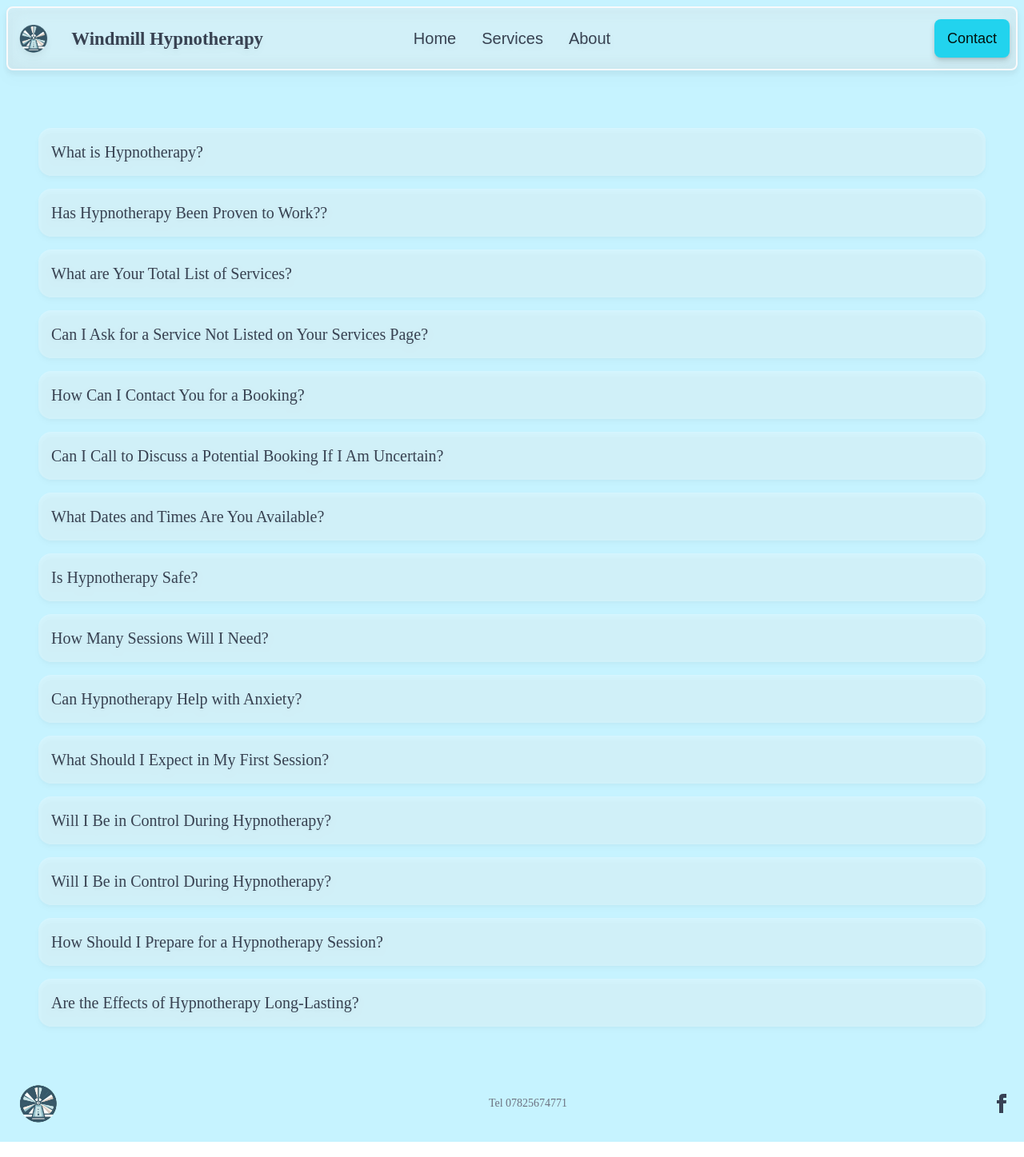
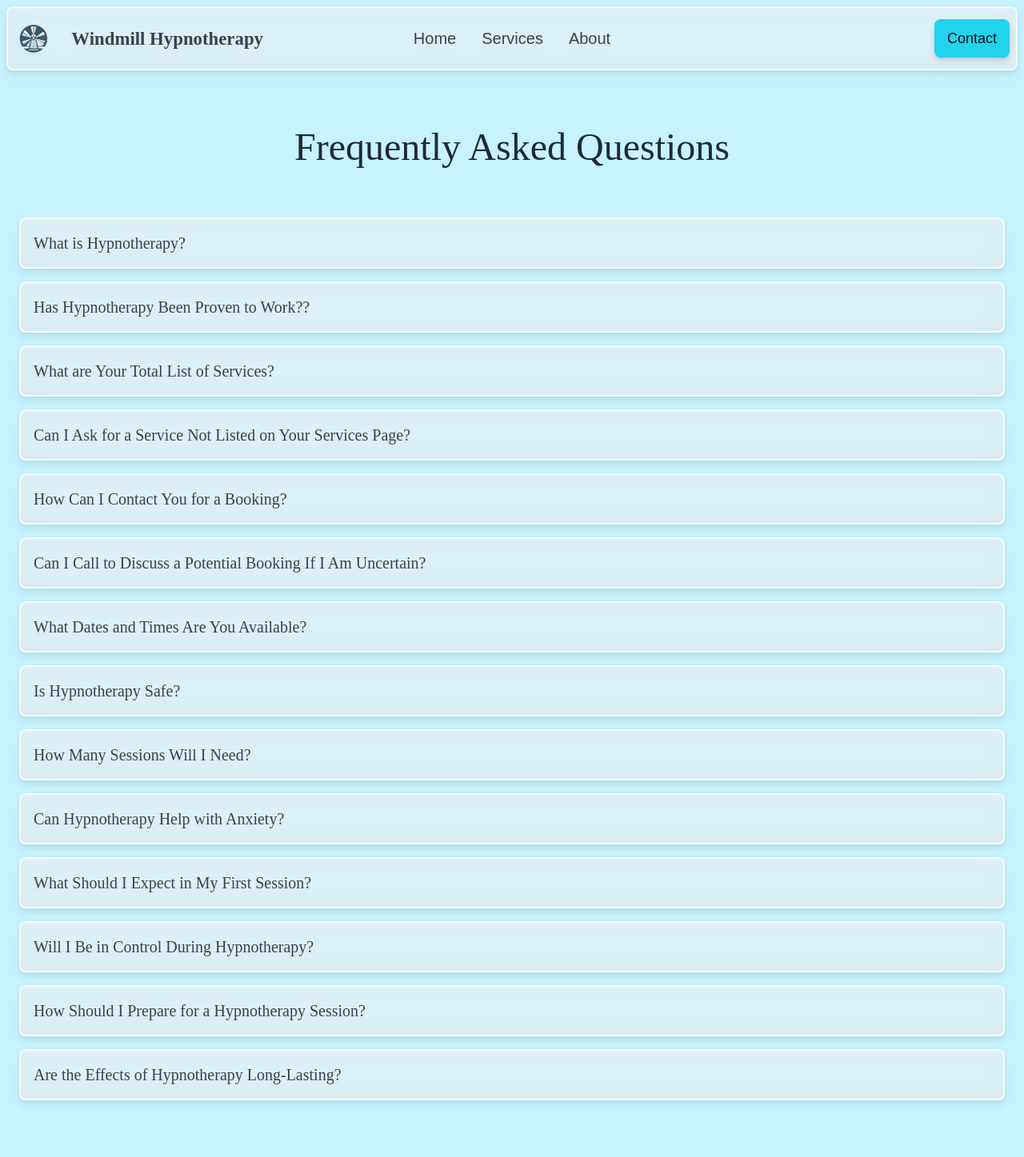
Before and after one commit to oscargavin/windmill-therapy, a React (Create React App) app: page /about in a window 1280 px wide. Shown: the top 1447 px of the page at 80% size. Built offline with nearby package versions, Linux system fonts and the light colour scheme.

Commit message:
aesthetic changes

```diff
--- a/src/components/Background.js
+++ b/src/components/Background.js
@@ -3,7 +3,7 @@ import { Link } from "react-router-dom";
 function Background() {
   return (
     <div className="md:w-full pb-12 md:pb-36">
-      <div className="flex flex-col px-8 justify-center mx-2 md:mt-16 md:h-3/4 backdrop-blur-md bg-white/30 py-16 md:w-5/6 items-center md:mx-auto rounded-lg border-2 border-gray-50 drop-shadow-lg">
+      <div className="flex flex-col px-8 justify-center mx-2 md:mt-16 md:h-3/4 backdrop-blur-lg bg-white/50 py-16 md:w-5/6 items-center md:mx-auto rounded-lg border-2 border-gray-50 drop-shadow-lg">
         <h1 className="text-5xl font-pacifico mb-6 mx-auto text-center md:text-7xl text-gray-700">
           Your Path to Gentle Healing
         </h1>
--- a/src/components/ContactForm.js
+++ b/src/components/ContactForm.js
@@ -24,10 +24,10 @@ export default function Contact() {
   return (
     <div className="md:mx-auto mx-auto w-11/12 md:px-32">
       <div className="flex flex-col justify-center items-center space-y-2">
-        <h1 className="drop-shadow-md rounded-md mb-6 text-gray-700 mx-auto justify-center items-center flex mt-16 font-bold text-4xl underline">
+        <h1 className="drop-shadow-md font-pacifico rounded-md mb-6 text-gray-700 mx-auto justify-center items-center flex mt-16 font-bold text-4xl underline">
           Contact
         </h1>
-        <div className="flex flex-row space-x-4 items-center">
+        <div className="flex flex-row justify-center space-x-4 items-center">
           <svg
             xmlns="http://www.w3.org/2000/svg"
             class="icon icon-tabler icon-tabler-phone-filled"
@@ -47,11 +47,11 @@ export default function Contact() {
               fill="currentColor"
             />
           </svg>
-          <h1 className="text-gray-600 text-2xl font-light">
-            <a href="tel:+447825674771">Tel 07825674771</a>
+          <h1 className="text-gray-600 font-messiri text-2xl font-light">
+            <a href="tel:+447825674771">Tel 078256 74771</a>
           </h1>
         </div>
-        <div className="flex flex-row space-x-4 items-center">
+        <div className="flex flex-row justify-center font-messiri space-x-4 items-center">
           <svg
             xmlns="http://www.w3.org/2000/svg"
             class="icon icon-tabler icon-tabler-mail-filled"
@@ -83,7 +83,7 @@ export default function Contact() {
           </h1>
         </div>
       </div>
-      <div className="mx-auto md:pr-2 w-full grid grid-cols-1 md:grid-cols-6 my-12 backdrop-blur-md bg-white/30 rounded-lg drop-shadow-lg">
+      <div className="mx-auto md:pr-2 w-full grid grid-cols-1 md:grid-cols-6 my-12 backdrop-blur-md bg-white/50 rounded-lg drop-shadow-lg">
         <img
           src="/discussion.png"
           className="md:col-start-1 md:col-span-3 rounded-t-lg md:rounded-l-lg"
--- a/src/components/ContactInfo.js
+++ b/src/components/ContactInfo.js
@@ -3,7 +3,7 @@ import React from "react";
 const ContactInfo = () => {
   return (
     <div className="container md:mx-auto w-full mx-auto md:w-11/12 px-4 mb-12">
-      <div className="backdrop-blur-md bg-white/30 p-6 rounded-md shadow-md flex flex-row justify-between">
+      <div className="backdrop-blur-md bg-white/50 p-6 rounded-md shadow-md flex flex-row justify-between">
         <div className="">
           <h2 className="text-xl text-gray-700 font-semibold mb-4">
             Points of contact
--- a/src/components/Footer.js
+++ b/src/components/Footer.js
@@ -5,7 +5,7 @@ function Footer() {
         <img src="/logo.png" className="w-16"></img>
         <div className="flex space-x-8 flex-col items-center justify-center w-full">
           <h1 className="text-gray-500 text-sm font-light">
-            <a href="tel:+447825674771">Tel 07825674771</a>
+            <a href="tel:+447825674771">Tel 07825 674771</a>
           </h1>
         </div>
 
--- a/src/components/Nav.js
+++ b/src/components/Nav.js
@@ -27,7 +27,7 @@ function Nav() {
   }, [lastScrollY]);
   return (
     <div className={`navbar ${navbarHidden ? "navbar-hidden" : ""}`}>
-      <div className="navbar backdrop-blur-md bg-white/30 border-2 border-gray-50 rounded-lg drop-shadow-lg">
+      <div className="navbar backdrop-blur-lg bg-white/50 border-2 border-gray-50 rounded-lg drop-shadow-lg">
         <div className="navbar-start">
           <div className="dropdown z-50">
             <div tabIndex={0} role="button" className="btn btn-ghost lg:hidden">
--- a/src/components/Qualifications.js
+++ b/src/components/Qualifications.js
@@ -1,15 +1,15 @@
 export default function Qualifications() {
   return (
     <div className="mt-24 mb-24 w-full md:w-3/4 mx-auto py-6 px-4">
-      <h1 className="w-full flex justify-center text-5xl mb-12 text-gray-600 font-thin">
+      <h1 className="w-full flex justify-center font-pacifico text-5xl md:text-7xl mb-12 text-gray-600 font-thin">
         Qualifications
       </h1>
       <div className="flex md:flex-row flex-col items-center space-y-6 w-full justify-center space-x-8">
         <img
-          className="w-1/3 md:w-1/6 drop-shadow-sm"
+          className="w-1/3 md:w-1/6 drop-shadow-lg"
           src="/mindful_menopause.webp"
         ></img>
-        <img className="w-4/5 drop-shadow-sm rounded-md" src="/nch.png"></img>
+        <img className="w-4/5 drop-shadow-lg rounded-md" src="/nch.png"></img>
       </div>
     </div>
   );
--- a/src/index.css
+++ b/src/index.css
@@ -33,7 +33,7 @@ body {
 }
 
 .wave .shape-fill {
-  fill: #D5F6FF;
+  fill: #ebfbff;
 }
 
 .curve {
@@ -50,7 +50,7 @@ body {
 }
 
 .curve .shape-fill {
-  fill: #D5F6FF;
+  fill: #ebfbff;
 }
 
 .cloud {
@@ -81,7 +81,7 @@ body {
 }
 
 .white-bg {
-  background-color: #D5F6FF;
+  background-color: #ebfbff;
 }
 
 /* CSS */
--- a/src/pages/AboutPage.js
+++ b/src/pages/AboutPage.js
@@ -9,8 +9,11 @@ export default function AboutPage() {
   return (
     <div ref={ref1} className={`fade-in ${inView1 ? "visible" : ""}`}>
       <Nav />
-      <div className="mx-12 my-16 flex flex-col space-y-4">
-        <div className="collapse bg-gray-50 bg-opacity-30 drop-shadow-md">
+      <h className="font-pacifico flex justify-center mt-16 text-5xl">
+        Frequently Asked Questions
+      </h>
+      <div className="mx-6 my-16 flex flex-col space-y-4">
+        <div className="collapse backdrop-blur-lg bg-white/50 border-2 border-gray-50 rounded-lg drop-shadow-lg">
           <input type="radio" name="my-accordion-1" />
           <div className="collapse-title text-gray-700 text-xl font-medium">
             What is Hypnotherapy?
@@ -24,7 +27,7 @@ export default function AboutPage() {
             </p>
           </div>
         </div>
-        <div className="collapse bg-gray-50 bg-opacity-30 drop-shadow-md">
+        <div className="collapse backdrop-blur-lg bg-white/50 border-2 border-gray-50 rounded-lg drop-shadow-lg">
           <input type="radio" name="my-accordion-1" />
           <div className="collapse-title text-gray-700 text-xl font-medium">
             Has Hypnotherapy Been Proven to Work??
@@ -37,7 +40,7 @@ export default function AboutPage() {
             </p>
           </div>
         </div>
-        <div className="collapse bg-gray-50 bg-opacity-30 drop-shadow-md">
+        <div className="collapse backdrop-blur-lg bg-white/50 border-2 border-gray-50 rounded-lg drop-shadow-lg">
           <input type="radio" name="my-accordion-1" />
           <div className="collapse-title text-gray-700 text-xl font-medium">
             What are Your Total List of Services?
@@ -49,7 +52,7 @@ export default function AboutPage() {
             </p>
           </div>
         </div>
-        <div className="collapse bg-gray-50 bg-opacity-30 drop-shadow-md">
+        <div className="collapse backdrop-blur-lg bg-white/50 border-2 border-gray-50 rounded-lg drop-shadow-lg">
           <input type="radio" name="my-accordion-1" />
           <div className="collapse-title text-gray-700 text-xl font-medium">
             Can I Ask for a Service Not Listed on Your Services Page?
@@ -62,7 +65,7 @@ export default function AboutPage() {
             </p>
           </div>
         </div>
-        <div className="collapse bg-gray-50 bg-opacity-30 drop-shadow-md">
+        <div className="collapse backdrop-blur-lg bg-white/50 border-2 border-gray-50 rounded-lg drop-shadow-lg">
           <input type="radio" name="my-accordion-1" />
           <div className="collapse-title text-gray-700 text-xl font-medium">
             How Can I Contact You for a Booking?
@@ -75,7 +78,7 @@ export default function AboutPage() {
             </p>
           </div>
         </div>
-        <div className="collapse bg-gray-50 bg-opacity-30 drop-shadow-md">
+        <div className="collapse backdrop-blur-lg bg-white/50 border-2 border-gray-50 rounded-lg drop-shadow-lg">
           <input type="radio" name="my-accordion-1" />
           <div className="collapse-title text-gray-700 text-xl font-medium">
             Can I Call to Discuss a Potential Booking If I Am Uncertain?
@@ -87,7 +90,7 @@ export default function AboutPage() {
             </p>
           </div>
         </div>
-        <div className="collapse bg-gray-50 bg-opacity-30 drop-shadow-md">
+        <div className="collapse backdrop-blur-lg bg-white/50 border-2 border-gray-50 rounded-lg drop-shadow-lg">
           <input type="radio" name="my-accordion-1" />
           <div className="collapse-title text-gray-700 text-xl font-medium">
             What Dates and Times Are You Available?
@@ -99,7 +102,7 @@ export default function AboutPage() {
             </p>
           </div>
         </div>
-        <div className="collapse bg-gray-50 bg-opacity-30 drop-shadow-md">
+        <div className="collapse backdrop-blur-lg bg-white/50 border-2 border-gray-50 rounded-lg drop-shadow-lg">
           <input type="radio" name="my-accordion-1" />
           <div className="collapse-title text-gray-700 text-xl font-medium">
             Is Hypnotherapy Safe?
@@ -112,7 +115,7 @@ export default function AboutPage() {
             </p>
           </div>
         </div>
-        <div className="collapse bg-gray-50 bg-opacity-30 drop-shadow-md">
+        <div className="collapse backdrop-blur-lg bg-white/50 border-2 border-gray-50 rounded-lg drop-shadow-lg">
           <input type="radio" name="my-accordion-1" />
           <div className="collapse-title text-gray-700 text-xl font-medium">
             How Many Sessions Will I Need?
@@ -125,7 +128,7 @@ export default function AboutPage() {
             </p>
           </div>
         </div>
-        <div className="collapse bg-gray-50 bg-opacity-30 drop-shadow-md">
+        <div className="collapse backdrop-blur-lg bg-white/50 border-2 border-gray-50 rounded-lg drop-shadow-lg">
           <input type="radio" name="my-accordion-1" />
           <div className="collapse-title text-gray-700 text-xl font-medium">
             Can Hypnotherapy Help with Anxiety?
@@ -138,7 +141,7 @@ export default function AboutPage() {
             </p>
           </div>
         </div>
-        <div className="collapse bg-gray-50 bg-opacity-30 drop-shadow-md">
+        <div className="collapse backdrop-blur-lg bg-white/50 border-2 border-gray-50 rounded-lg drop-shadow-lg">
           <input type="radio" name="my-accordion-1" />
           <div className="collapse-title text-gray-700 text-xl font-medium">
             What Should I Expect in My First Session?
@@ -151,7 +154,7 @@ export default function AboutPage() {
             </p>
           </div>
         </div>
-        <div className="collapse bg-gray-50 bg-opacity-30 drop-shadow-md">
+        <div className="collapse backdrop-blur-lg bg-white/50 border-2 border-gray-50 rounded-lg drop-shadow-lg">
           <input type="radio" name="my-accordion-1" />
           <div className="collapse-title text-gray-700 text-xl font-medium">
             Will I Be in Control During Hypnotherapy?
@@ -165,21 +168,7 @@ export default function AboutPage() {
             </p>
           </div>
         </div>
-        <div className="collapse bg-gray-50 bg-opacity-30 drop-shadow-md">
-          <input type="radio" name="my-accordion-1" />
-          <div className="collapse-title text-gray-700 text-xl font-medium">
-            Will I Be in Control During Hypnotherapy?
-          </div>
-          <div className="collapse-content text-gray-600">
-            <p>
-              Many people worry about losing control during hypnotherapy.
-              However, you remain in control throughout the session.
-              Hypnotherapy is a state of focused attention where you can choose
-              to accept or reject the suggestions made by the therapist.
-            </p>
-          </div>
-        </div>
-        <div className="collapse bg-gray-50 bg-opacity-30 drop-shadow-md">
+        <div className="collapse backdrop-blur-lg bg-white/50 border-2 border-gray-50 rounded-lg drop-shadow-lg">
           <input type="radio" name="my-accordion-1" />
           <div className="collapse-title text-gray-700 text-xl font-medium">
             How Should I Prepare for a Hypnotherapy Session?
@@ -193,7 +182,7 @@ export default function AboutPage() {
             </p>
           </div>
         </div>
-        <div className="collapse bg-gray-50 bg-opacity-30 drop-shadow-md">
+        <div className="collapse backdrop-blur-lg bg-white/50 border-2 border-gray-50 rounded-lg drop-shadow-lg">
           <input type="radio" name="my-accordion-1" />
           <div className="collapse-title text-gray-700 text-xl font-medium">
             Are the Effects of Hypnotherapy Long-Lasting?
```
Also changed, not shown: src/components/ServiceCard.js (+5 -3 lines).
